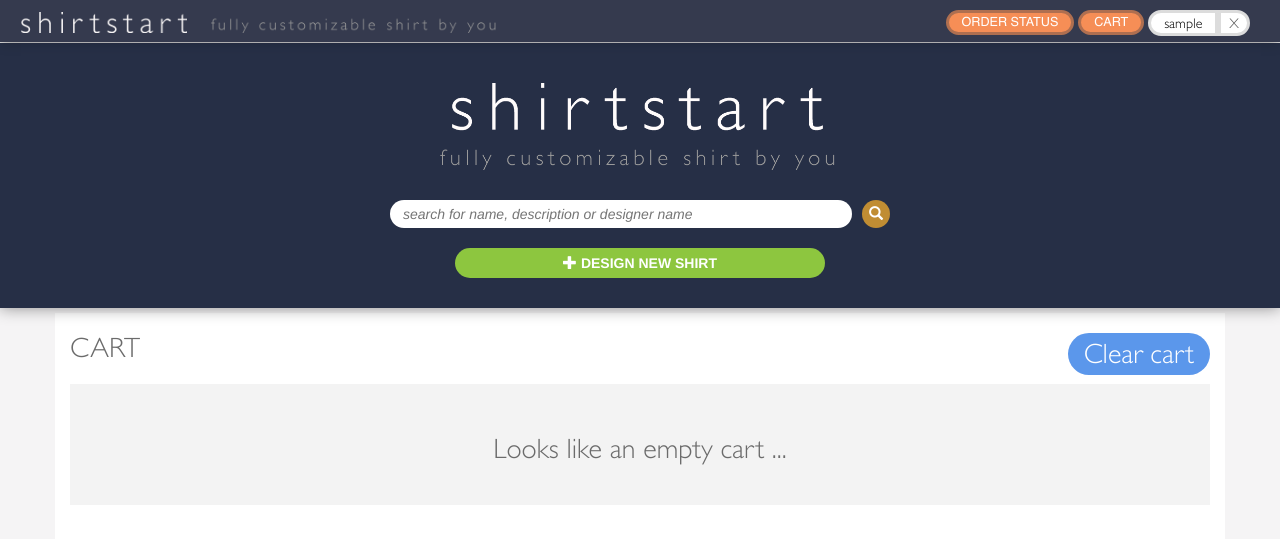
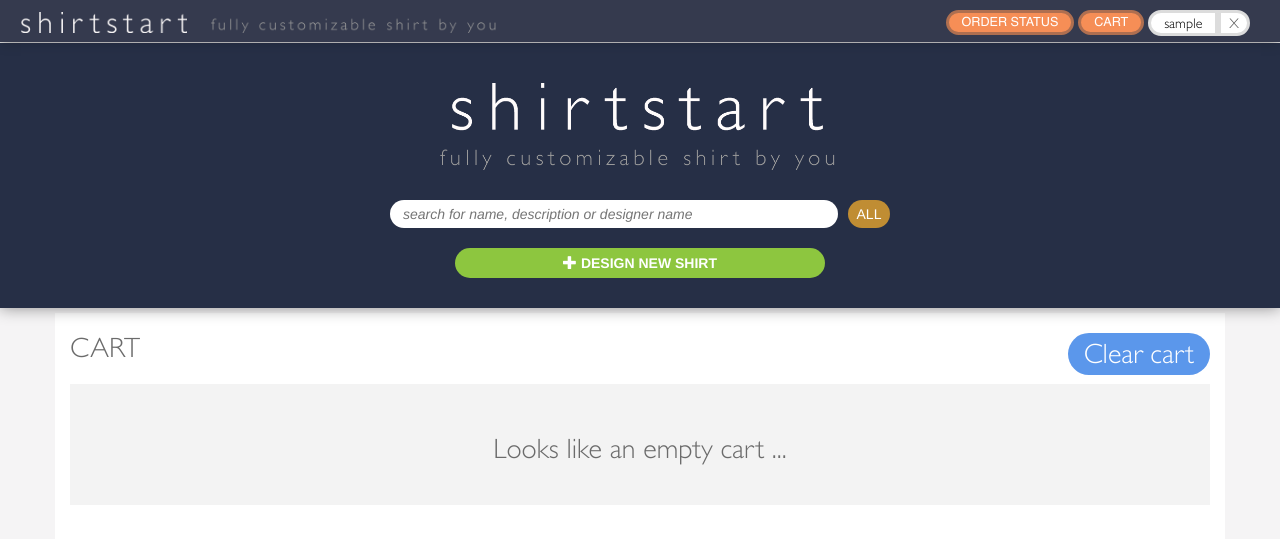
Before and after one commit to ipat/shirtstart, a Django app: page /cart/ in a window 1280 px wide. Shown: the top 539 px of the page. Run offline with Django 3.2, Linux system fonts and the light colour scheme; the visitor is signed in with stand-in values (Sample User, id 1); data that the repository does not hold is empty; some libraries are stand-ins or nearby versions.

Commit message:
Add all shirt btw

```diff
--- a/static/style/style.css
+++ b/static/style/style.css
@@ -94,7 +94,7 @@ body {
 	border-style: none;
 }
 .circle {
-	border-radius: 50%;
+	border-radius: 2em;
 }
 #search {
 	padding-top: 30px;
@@ -104,7 +104,7 @@ body {
 	color : #fff;
 	float: right;
 	height: 2em;
-	width: 2em;
+	width: 3em;
 }
 #search button:hover{
 	background-color: #d29f45;
--- a/templates/template.head.html
+++ b/templates/template.head.html
@@ -12,10 +12,18 @@
   <link rel="stylesheet" href="{% static 'style/ta.css' %}">
   <link href="{% static 'css/hover.css' %}" rel="stylesheet" media="all">
 
-  <script src="{% static 'js/jquery-1.11.2.min.js' %}"></script>
-  <script src="{% static 'js/bootstrap.min.js' %}"></script>
+  <script src="{% static 'js/jquery-1.11.2.min.js' %}">
 
 
+  </script>
+  <script src="{% static 'js/bootstrap.min.js' %}"></script>
+  <script type="text/javascript">
+    $(document).ready(function(){
+      $("#s_in").change(function(){
+          $("#btnSch").html('<span class="glyphicon glyphicon-search" aria-hidden="true"></span>');
+      });
+    });
+  </script>
   <!-- page's css -->
   {% for css in css_list %}
     <link rel="stylesheet" type="text/css" href="{% static 'style/' %}{{css}}">
--- a/templates/template.search.html
+++ b/templates/template.search.html
@@ -9,10 +9,10 @@
     <div class="row">
       <form id="search" action="/catalog/">
         <span style="display:table-cell; width:100%">
-          <input type="text" placeholder="search for name, description or designer name" class="round noborder searchinput" style="width:100%;" name="search_word" value="{{search_word}}">
+          <input type="text" placeholder="search for name, description or designer name" class="round noborder searchinput" style="width:100%;" name="search_word" value="{{search_word}}" id="s_in">
         </span>
         <span style="display:table-cell; padding-left: 10px">
-          <button type="submit" class="circle noborder searchbtn"><span class="glyphicon glyphicon-search" aria-hidden="true"></span></button>
+          <button id="btnSch" type="submit" class="circle noborder searchbtn">ALL</button>
         </span>
       </form>
     </div>
```
